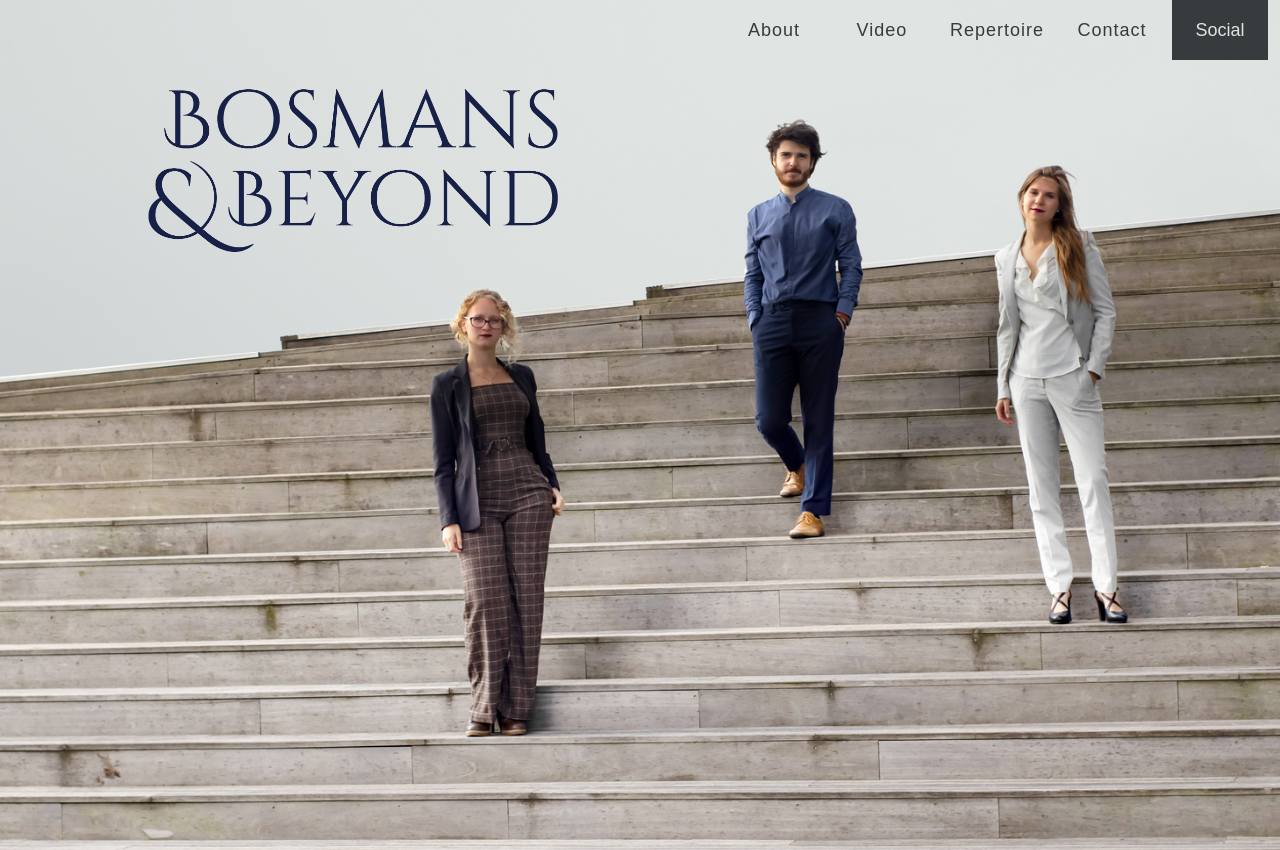
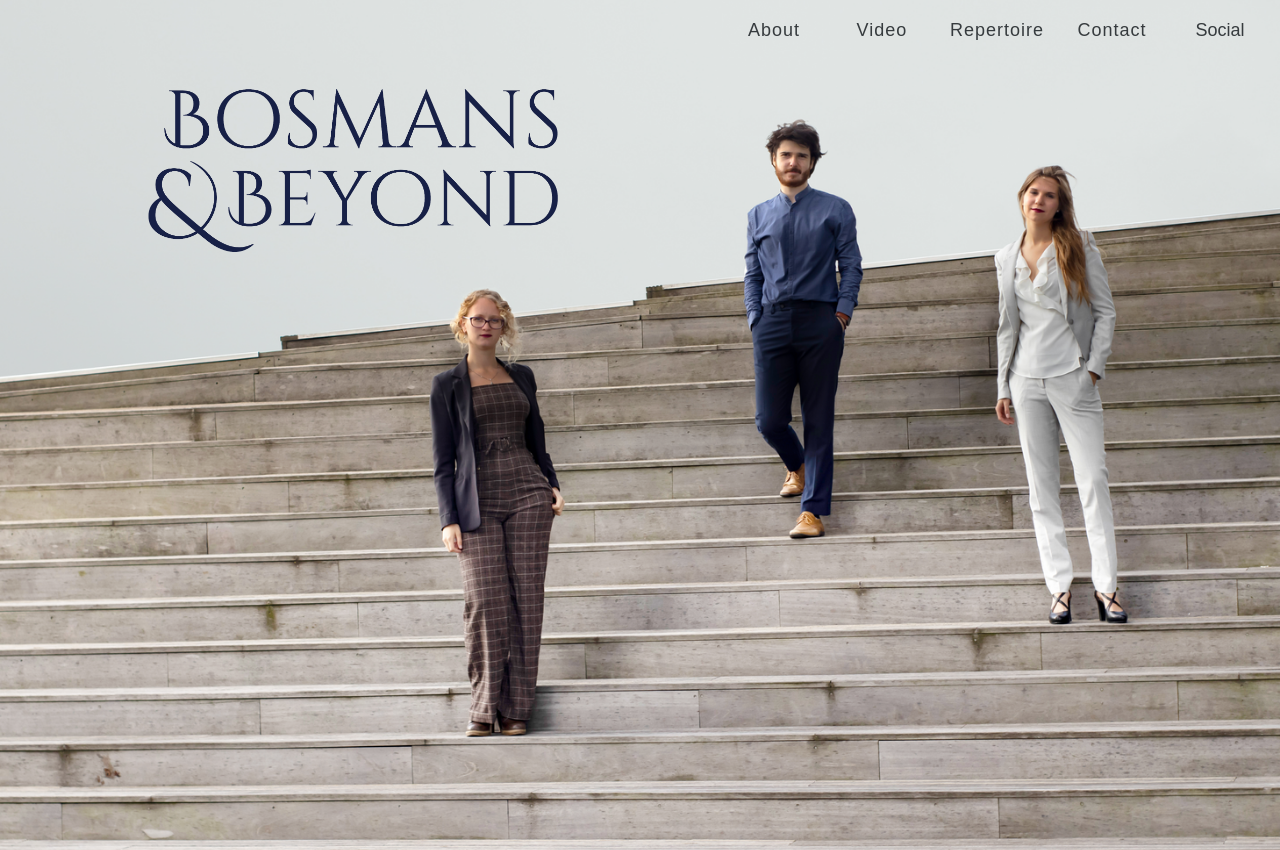
Before and after one commit to BKmetoff/bosmans-and-beyond, a React (Create React App) app: page / in a window 1280 px wide. Shown: the top 850 px of the page. Built offline with nearby package versions, Linux system fonts and the light colour scheme.

Commit message:
feat: header redesign - social links drop-down menu

```diff
--- a/src/components/Header/Header.js
+++ b/src/components/Header/Header.js
@@ -66,11 +66,9 @@ const ChevronContainer = styled.div`
 	display: flex;
 `
 
-function HeaderLogos(headerIsTransparent) {
-	if (headerIsTransparent) return null
-
+function HeaderLogos() {
 	return (
-		<HeaderLogosWrapper headerIsTransparent={headerIsTransparent} to='/'>
+		<HeaderLogosWrapper to='/'>
 			<Image headerRound src={HeaderRound} height='75%' width='fit-content' />
 			<Image headerTitle src={HeaderTitle} height='30%' width='fit-content' />
 		</HeaderLogosWrapper>
@@ -102,7 +100,7 @@ export default function Header({ headerIsTransparent }) {
 
 	return (
 		<BaseHeader headerIsTransparent={headerIsTransparent}>
-			{HeaderLogos(headerIsTransparent)}
+			{!headerIsTransparent && HeaderLogos()}
 			{HeaderLinks(headerLinksTitles, headerIsTransparent)}
 			{ResponsiveDropDownMenu(
 				handleClick,
--- a/src/components/Header/NavLinks.js
+++ b/src/components/Header/NavLinks.js
@@ -49,7 +49,7 @@ export default function NavLinks(
 				)
 			})}
 
-			{SocialMediaToggle()}
+			{SocialMediaToggle(headerIsTransparent)}
 		</HeaderLinksWrapper>
 	)
 }
--- a/src/components/Header/SocialMediaToggle.js
+++ b/src/components/Header/SocialMediaToggle.js
@@ -1,25 +1,42 @@
 import React, { useState } from 'react'
-import styled from 'styled-components'
+import styled, { css } from 'styled-components'
 
 import SocialMediaLink from '../backbone/Link/SocialMediaLink'
-import { default as Toggle } from '../backbone/Button'
+import { HeaderLink } from '../backbone/Button/HeaderLink'
 import { Theme } from '../theme/Theme'
 import { SOCIAL_MEDIA } from '../../data/Social/Social'
 
 const DropDownContainer = styled.ul`
+	transition: ease, 0.5s;
 	display: flex;
 	flex-direction: column;
 	width: 197px;
-	top: 70px;
+	top: 60px;
 	right: 0px;
 	position: absolute;
 	background: ${Theme.colors.dark};
+	border-bottom-left-radius: 5px;
+	box-shadow: ${Theme.shadow.M};
+	${({ headerIsTransparent }) =>
+		headerIsTransparent &&
+		css`
+			box-shadow: none;
+			background-color: inherit;
+		`};
 `
 
-function SocialMediaDropDownMenu(handleEnter, handleLeave) {
+function SocialMediaDropDownMenu(
+	handleEnter,
+	handleLeave,
+	headerIsTransparent
+) {
 	const isDropDown = true
 	return (
-		<DropDownContainer onMouseEnter={handleEnter} onMouseLeave={handleLeave}>
+		<DropDownContainer
+			onMouseEnter={handleEnter}
+			onMouseLeave={handleLeave}
+			headerIsTransparent={headerIsTransparent}
+		>
 			{Object.values(SOCIAL_MEDIA).map((media) => {
 				return SocialMediaLink(media, isDropDown)
 			})}
@@ -27,7 +44,7 @@ function SocialMediaDropDownMenu(handleEnter, handleLeave) {
 	)
 }
 
-export default function SocialMediaToggle() {
+export default function SocialMediaToggle(headerIsTransparent) {
 	const [openSocialDropDown, setOpenSocialDropDown] = useState()
 
 	const handleEnter = () => setOpenSocialDropDown(true)
@@ -35,15 +52,11 @@ export default function SocialMediaToggle() {
 
 	return (
 		<>
-			{openSocialDropDown && SocialMediaDropDownMenu(handleEnter, handleLeave)}
-
-			<Toggle
-				kind='headerLink'
-				onMouseEnter={handleEnter}
-				onMouseLeave={handleLeave}
-			>
+			{openSocialDropDown &&
+				SocialMediaDropDownMenu(handleEnter, handleLeave, headerIsTransparent)}
+			<HeaderLink onMouseEnter={handleEnter} onMouseLeave={handleLeave}>
 				Social
-			</Toggle>
+			</HeaderLink>
 		</>
 	)
 }
```
